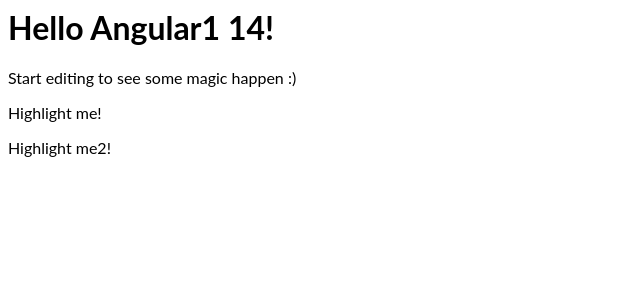
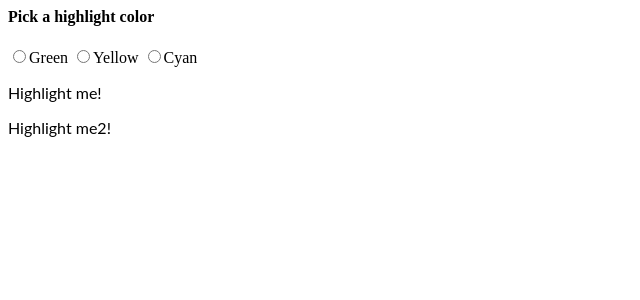
Before and after one commit to vlastanov/angular-15.05, an Angular app: page / in a window 1280 px wide. Shown: the top 300 px of the page, without its empty margins (0-640 px from the left). Built offline with nearby package versions, Linux system fonts and the light colour scheme.

Commit message:
3 files modified, 1 deleted

```diff
--- a/src/app/app.component.html
+++ b/src/app/app.component.html
@@ -1,6 +1,8 @@
-<hello name="{{ name }}"></hello>
-<p>
-  Start editing to see some magic happen :)
-</p>
-<p  [appHighlight]='color'>Highlight me!</p>
-<p appHighlight highlightColor='green'>Highlight me2!</p>
+<h4>Pick a highlight color</h4>
+<div>
+  <input type="radio" name="colors" (click)="color='lightgreen'">Green
+  <input type="radio" name="colors" (click)="color='yellow'">Yellow
+  <input type="radio" name="colors" (click)="color='cyan'">Cyan
+</div>
+<p  [appHighlight]='color' defaultColor="violet">Highlight me!</p>
+<p appHighlight highlightColor='green' defaultColor="violet">Highlight me2!</p>
--- a/src/app/app.module.ts
+++ b/src/app/app.module.ts
@@ -3,12 +3,11 @@
 import { FormsModule } from '@angular/forms';
 
 import { AppComponent } from './app.component';
-import { HelloComponent } from './hello.component';
 import { HighlightDirective } from './highlight.directive';
 
 @NgModule({
   imports:      [ BrowserModule, FormsModule ],
-  declarations: [ AppComponent, HelloComponent, HighlightDirective ],
+  declarations: [ AppComponent, HighlightDirective ],
   bootstrap:    [ AppComponent ]
 })
 export class AppModule { }
--- a/src/app/hello.component.ts
+++ /dev/null
@@ -1,10 +0,0 @@
-import { Component, Input } from '@angular/core';
-
-@Component({
-  selector: 'hello',
-  template: `<h1>Hello {{name}}!</h1>`,
-  styles: [`h1 { font-family: Lato; }`]
-})
-export class HelloComponent  {
-  @Input() name: string;
-}
--- a/src/app/highlight.directive.ts
+++ b/src/app/highlight.directive.ts
@@ -6,13 +6,13 @@
 export class HighlightDirective {
 
   @Input('appHighlight')highlightColor:string
-
+@Input() defaultColor: string;
   constructor(private el: ElementRef) {
   }
 
   @HostListener("mouseenter")
   onMouseEnter() {
-    this.highlight(this.highlightColor || 'red');
+    this.highlight(this.highlightColor || this.defaultColor || 'red');
   }
 
   @HostListener('mouseleave') onMouseLeave() {
```
